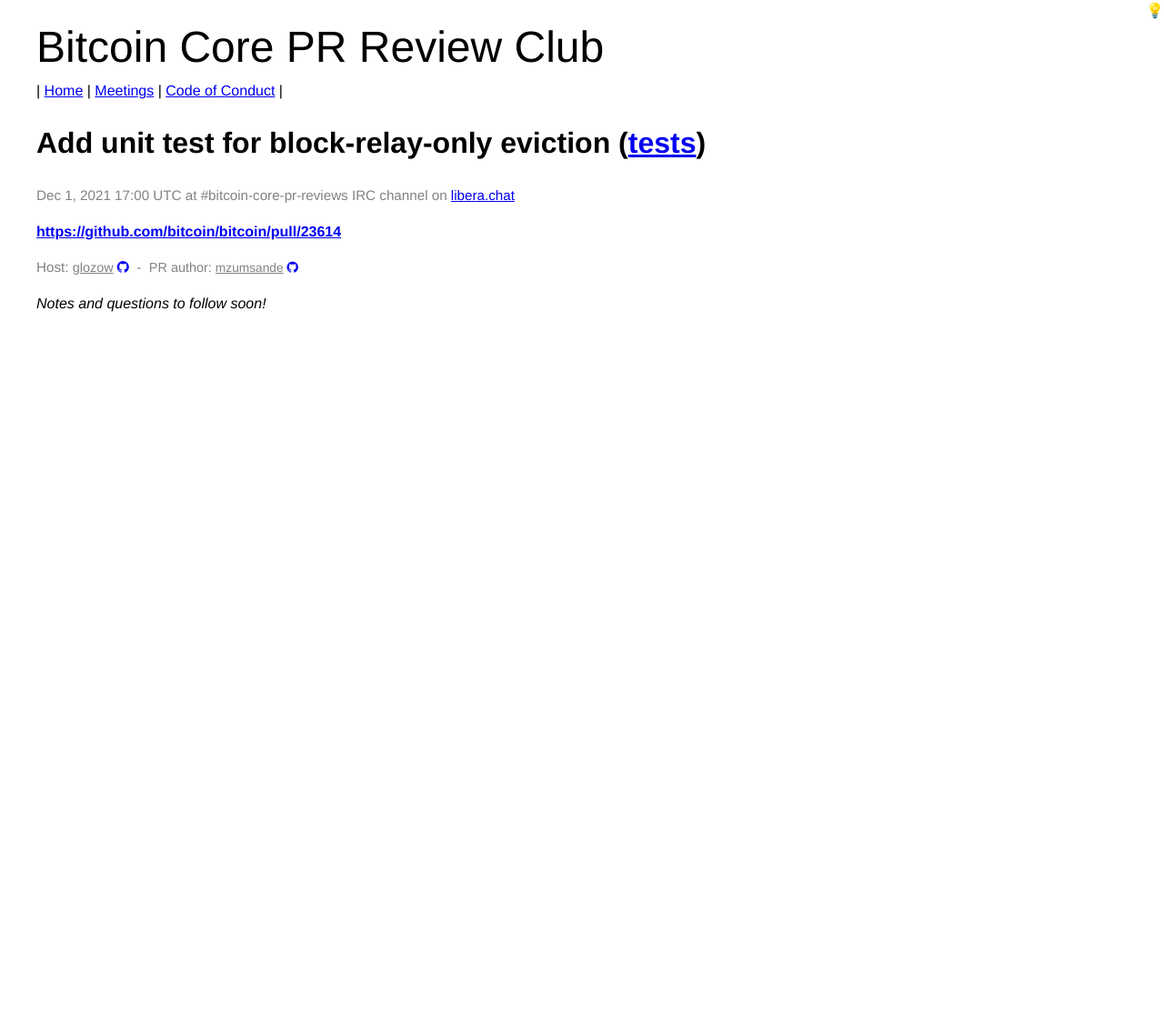
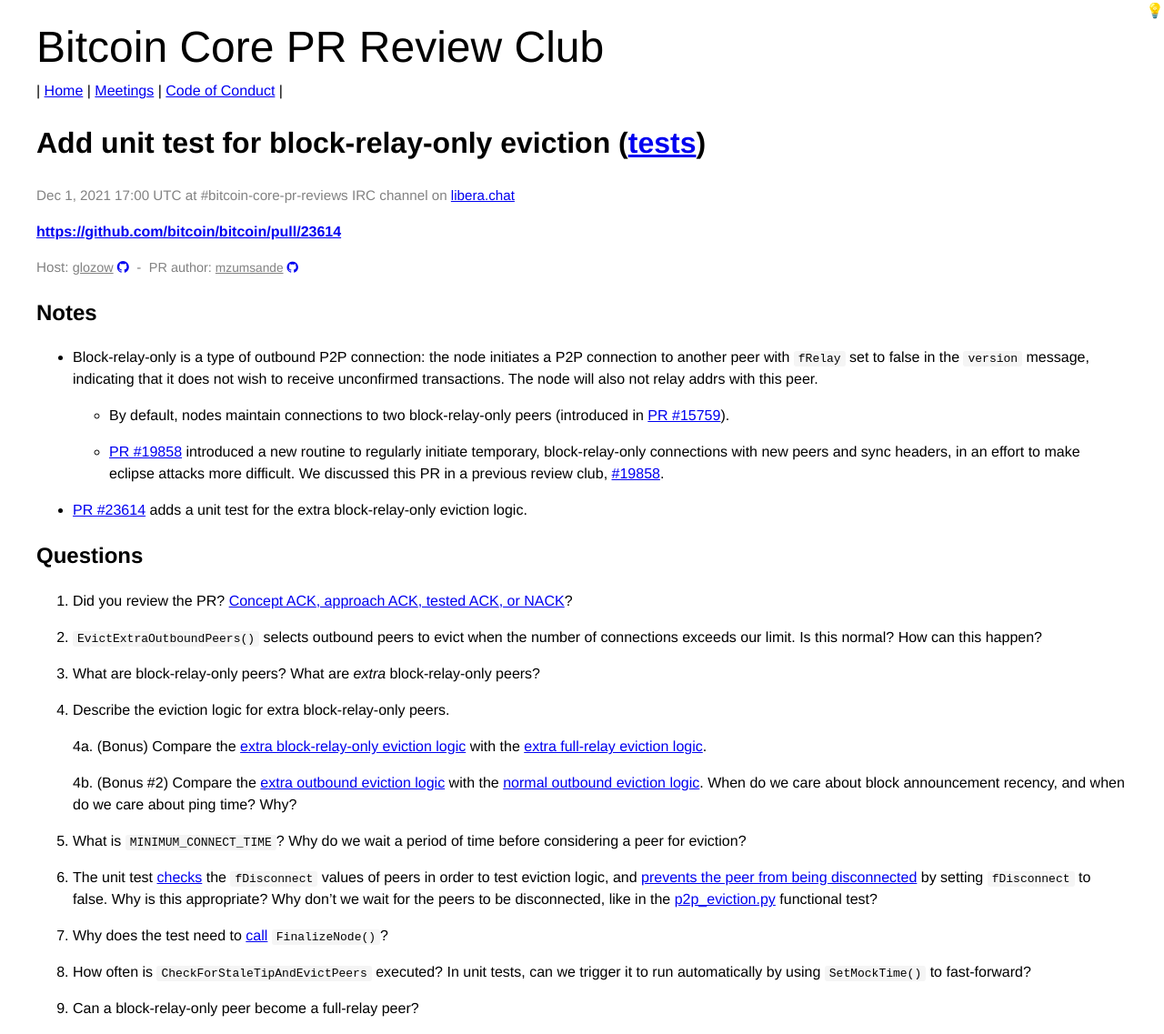
Before and after one commit to bitcoin-core-review-club/website, a Jekyll site: the page built from _posts/2021-12-01-#23614.md, in a window 1280 px wide. Shown: the whole page at 91% size. Built offline with Jekyll 4.4.1, drawn with Linux system fonts in a browser that asks for light colours; before the commit the page ends 916 px from its top, so only the background shows below that.

Commit message:
n23614 notes

```diff
--- a/_posts/2021-12-01-#23614.md
+++ b/_posts/2021-12-01-#23614.md
@@ -10,14 +10,63 @@
 commit:
 ---
 
-_Notes and questions to follow soon!_
-
-<!-- TODO: Before meeting, add notes and questions
 ## Notes
 
+* Block-relay-only is a type of outbound P2P connection: the node initiates a P2P connection to
+  another peer with `fRelay` set to false in the `version` message, indicating that it does not wish
+to receive unconfirmed transactions. The node will also not relay addrs with this peer.
+
+    - By default, nodes maintain connections to two block-relay-only peers (introduced in [PR #15759](https://github.com/bitcoin/bitcoin/pull/15759)).
+
+    - [PR #19858](https://github.com/bitcoin/bitcoin/pull/19858) introduced a new routine to
+      regularly initiate temporary, block-relay-only connections with new peers and sync headers, in
+an effort to make eclipse attacks more difficult. We discussed this PR in a previous review club,
+[#19858](/19858).
+
+* [PR #23614](https://github.com/bitcoin/bitcoin/pull/23614) adds a unit test for the extra
+  block-relay-only eviction logic.
+
 ## Questions
+
 1. Did you review the PR? [Concept ACK, approach ACK, tested ACK, or NACK](https://github.com/bitcoin/bitcoin/blob/master/CONTRIBUTING.md#peer-review)?
--->
+
+2. `EvictExtraOutboundPeers()` selects outbound peers to evict when the number of connections exceeds
+our limit. Is this normal? How can this happen?
+
+3. What are block-relay-only peers? What are *extra* block-relay-only peers?
+
+4. Describe the eviction logic for extra block-relay-only peers.
+
+    4a. (Bonus) Compare the [extra block-relay-only eviction
+logic](https://github.com/bitcoin-core-review-club/bitcoin/blob/93a0ec1a629af533bb21418a3e134c268bc57395/src/net_processing.cpp#L3962)
+with the [extra full-relay eviction
+logic](https://github.com/bitcoin-core-review-club/bitcoin/blob/93a0ec1a629af533bb21418a3e134c268bc57395/src/net_processing.cpp#L4002).
+
+    4b. (Bonus #2) Compare the [extra outbound eviction
+logic](https://github.com/bitcoin-core-review-club/bitcoin/blob/pr19858/src/net_processing.cpp#L3954)
+with the [normal outbound eviction
+logic](https://github.com/bitcoin-core-review-club/bitcoin/blob/pr19858/src/net_processing.cpp#L3901).  When do we care about block announcement recency, and when do we care about ping time? Why?
+
+5. What is `MINIMUM_CONNECT_TIME`? Why do we wait a period of time before considering a peer for
+eviction?
+
+6. The unit test
+   [checks](https://github.com/bitcoin-core-review-club/bitcoin/blob/4c449a55c29b4b382660852b20800d0ae2bc9e22/src/test/denialofservice_tests.cpp#L232-L234)
+the `fDisconnect` values of peers in order to test eviction logic, and
+[prevents the peer from being disconnected](https://github.com/bitcoin-core-review-club/bitcoin/blob/4c449a55c29b4b382660852b20800d0ae2bc9e22/src/test/denialofservice_tests.cpp#L239)
+by setting `fDisconnect` to false. Why is this appropriate? Why don't we wait for the peers to be
+disconnected, like in the
+[p2p\_eviction.py](https://github.com/bitcoin-core-review-club/bitcoin/blob/pr23614/test/functional/p2p_eviction.py)
+functional test?
+
+7. Why does the test need to
+   [call](https://github.com/bitcoin-core-review-club/bitcoin/blob/4c449a55c29b4b382660852b20800d0ae2bc9e22/src/test/denialofservice_tests.cpp#L251)
+`FinalizeNode()`?
+
+8. How often is `CheckForStaleTipAndEvictPeers` executed? In unit tests, can we trigger it to run
+automatically by using `SetMockTime()` to fast-forward?
+
+9. Can a block-relay-only peer become a full-relay peer?
 
 
 <!-- TODO: After meeting, uncomment and add meeting log between the irc tags
```
